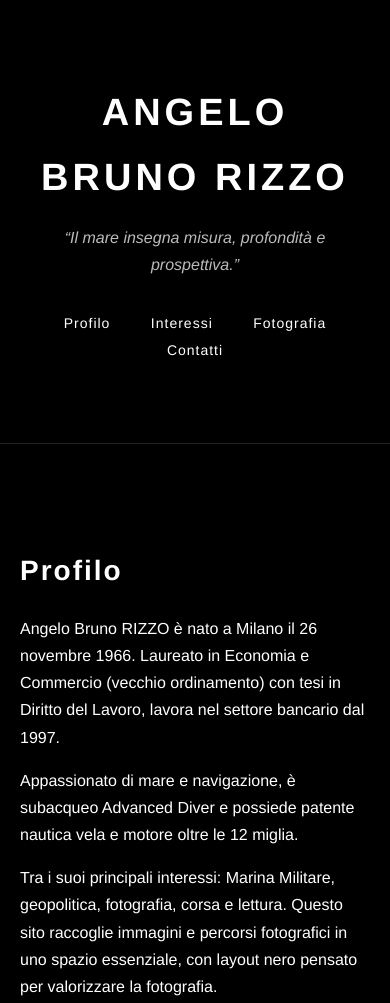
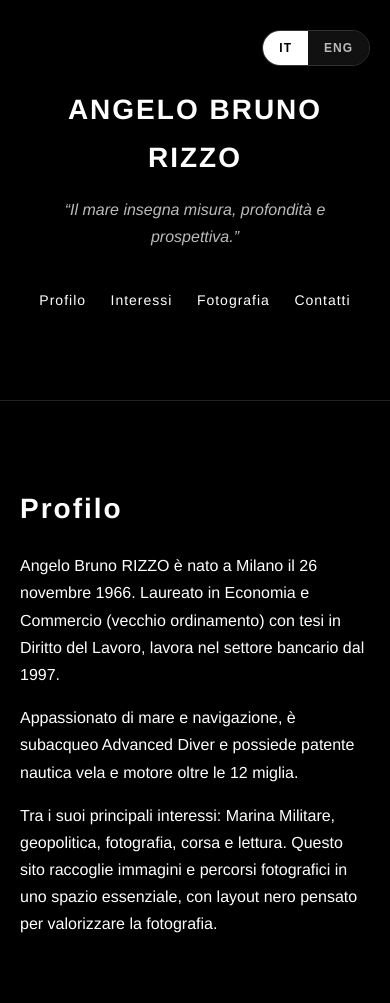
Before and after one commit to angelobrunorizzo/angelobrunorizzo-site, a plain HTML site: page index.html in a window 390 px wide. Shown: the top 1003 px of the page. Drawn offline with Linux system fonts and the light colour scheme.

Commit message:
Add files via upload

```diff
--- a/index.html
+++ b/index.html
@@ -8,64 +8,72 @@
 </head>
 <body>
   <header>
-  <h1>ANGELO BRUNO RIZZO</h1>
-  <p class="quote">“Il mare insegna misura, profondità e prospettiva.”</p>
+    <div class="topbar">
+      <div class="lang-switch" aria-label="Language switcher">
+        <button id="btn-it" class="lang-btn active" type="button">IT</button>
+        <button id="btn-en" class="lang-btn" type="button">ENG</button>
+      </div>
+    </div>
+
+    <h1 data-i18n="site_title">ANGELO BRUNO RIZZO</h1>
+    <p class="quote" data-i18n="quote">“Il mare insegna misura, profondità e prospettiva.”</p>
+
     <nav>
-    <a href="#profilo">Profilo</a>
-    <a href="#interessi">Interessi</a>
-    <a href="#fotografia">Fotografia</a>
-    <a href="#contatti">Contatti</a>
+      <a href="#profilo" data-i18n="nav_profile">Profilo</a>
+      <a href="#interessi" data-i18n="nav_interests">Interessi</a>
+      <a href="#fotografia" data-i18n="nav_photography">Fotografia</a>
+      <a href="#contatti" data-i18n="nav_contacts">Contatti</a>
     </nav>
   </header>
 
   <section id="profilo">
-  <h2>Profilo</h2>
-  <p>Angelo Bruno RIZZO è nato a Milano il 26 novembre 1966. Laureato in Economia e Commercio (vecchio ordinamento) con tesi in Diritto del Lavoro, lavora nel settore bancario dal 1997.</p>
-  <p>Appassionato di mare e navigazione, è subacqueo Advanced Diver e possiede patente nautica vela e motore oltre le 12 miglia.</p>
-  <p>Tra i suoi principali interessi: Marina Militare, geopolitica, fotografia, corsa e lettura. Questo sito raccoglie immagini e percorsi fotografici in uno spazio essenziale, con layout nero pensato per valorizzare la fotografia.</p>
+    <h2 data-i18n="profile_title">Profilo</h2>
+    <p data-i18n="profile_p1">Angelo Bruno RIZZO è nato a Milano il 26 novembre 1966. Laureato in Economia e Commercio (vecchio ordinamento) con tesi in Diritto del Lavoro, lavora nel settore bancario dal 1997.</p>
+    <p data-i18n="profile_p2">Appassionato di mare e navigazione, è subacqueo Advanced Diver e possiede patente nautica vela e motore oltre le 12 miglia.</p>
+    <p data-i18n="profile_p3">Tra i suoi principali interessi: Marina Militare, geopolitica, fotografia, corsa e lettura. Questo sito raccoglie immagini e percorsi fotografici in uno spazio essenziale, con layout nero pensato per valorizzare la fotografia.</p>
   </section>
 
   <section id="interessi">
-  <h2>Interessi</h2>
+    <h2 data-i18n="interests_title">Interessi</h2>
     <div class="grid">
-    <div class="card">Marina Militare</div>
-    <div class="card">Geopolitica</div>
-    <div class="card">Fotografia</div>
-    <div class="card">Corsa</div>
-    <div class="card">Lettura</div>
-    <div class="card">Mare</div>
+      <div class="card" data-i18n="interest_1">Marina Militare</div>
+      <div class="card" data-i18n="interest_2">Geopolitica</div>
+      <div class="card" data-i18n="interest_3">Fotografia</div>
+      <div class="card" data-i18n="interest_4">Corsa</div>
+      <div class="card" data-i18n="interest_5">Lettura</div>
+      <div class="card" data-i18n="interest_6">Mare</div>
     </div>
   </section>
 
   <section id="fotografia">
-  <h2>Fotografia</h2>
-  <p class="intro">La cartella <strong>images</strong> è inclusa nello ZIP. Sostituisci i file <strong>foto1.jpg</strong>, <strong>foto2.jpg</strong> e <strong>foto3.jpg</strong> con le tue fotografie mantenendo gli stessi nomi, oppure modifica i nomi nel file index.html.</p>
+    <h2 data-i18n="photo_title">Fotografia</h2>
+    <p class="intro" data-i18n="photo_intro">La cartella <strong>images</strong> è inclusa nello ZIP. Sostituisci i file <strong>foto1.jpg</strong>, <strong>foto2.jpg</strong> e <strong>foto3.jpg</strong> con le tue fotografie mantenendo gli stessi nomi, oppure modifica i nomi nel file index.html.</p>
 
     <div class="gallery">
       <div class="photo">
         <img src="images/foto1.jpg" alt="Foto 1">
-      <p>Mare</p>
+        <p data-i18n="caption_1">Mare</p>
       </div>
-
       <div class="photo">
         <img src="images/foto2.jpg" alt="Foto 2">
-      <p>Orizzonte</p>
+        <p data-i18n="caption_2">Orizzonte</p>
       </div>
-
       <div class="photo">
         <img src="images/foto3.jpg" alt="Foto 3">
-      <p>Paesaggio</p>
+        <p data-i18n="caption_3">Paesaggio</p>
       </div>
     </div>
   </section>
 
   <section id="contatti">
-  <h2>Contatti</h2>
-  <p>Email: <a href="mailto:angelobrunorizzo@gmail.com">angelobrunorizzo@gmail.com</a></p>
+    <h2 data-i18n="contacts_title">Contatti</h2>
+    <p><span data-i18n="email_label">Email:</span> <a href="mailto:angelobrunorizzo@gmail.com">angelobrunorizzo@gmail.com</a></p>
   </section>
 
   <footer>
     <p>© Angelo Bruno RIZZO</p>
   </footer>
+
+  <script src="script.js"></script>
 </body>
 </html>
--- a/script.js
+++ b/script.js
@@ -1,21 +1,72 @@
-(function () {
-  const counterEl = document.getElementById('visit-counter');
-  if (!counterEl) return;
+const translations = {
+  it: {
+    site_title: "ANGELO BRUNO RIZZO",
+    quote: "“Il mare insegna misura, profondità e prospettiva.”",
+    nav_profile: "Profilo",
+    nav_interests: "Interessi",
+    nav_photography: "Fotografia",
+    nav_contacts: "Contatti",
+    profile_title: "Profilo",
+    profile_p1: "Angelo Bruno RIZZO è nato a Milano il 26 novembre 1966. Laureato in Economia e Commercio (vecchio ordinamento) con tesi in Diritto del Lavoro, lavora nel settore bancario dal 1997.",
+    profile_p2: "Appassionato di mare e navigazione, è subacqueo Advanced Diver e possiede patente nautica vela e motore oltre le 12 miglia.",
+    profile_p3: "Tra i suoi principali interessi: Marina Militare, geopolitica, fotografia, corsa e lettura. Questo sito raccoglie immagini e percorsi fotografici in uno spazio essenziale, con layout nero pensato per valorizzare la fotografia.",
+    interests_title: "Interessi",
+    interest_1: "Marina Militare",
+    interest_2: "Geopolitica",
+    interest_3: "Fotografia",
+    interest_4: "Corsa",
+    interest_5: "Lettura",
+    interest_6: "Mare",
+    photo_title: "Fotografia",
+    photo_intro: "La cartella <strong>images</strong> è inclusa nello ZIP. Sostituisci i file <strong>foto1.jpg</strong>, <strong>foto2.jpg</strong> e <strong>foto3.jpg</strong> con le tue fotografie mantenendo gli stessi nomi, oppure modifica i nomi nel file index.html.",
+    caption_1: "Mare",
+    caption_2: "Orizzonte",
+    caption_3: "Paesaggio",
+    contacts_title: "Contatti",
+    email_label: "Email:"
+  },
+  en: {
+    site_title: "ANGELO BRUNO RIZZO",
+    quote: "“The sea teaches measure, depth, and perspective.”",
+    nav_profile: "Profile",
+    nav_interests: "Interests",
+    nav_photography: "Photography",
+    nav_contacts: "Contacts",
+    profile_title: "Profile",
+    profile_p1: "Angelo Bruno RIZZO was born in Milan on November 26, 1966. He graduated in Economics and Business with a thesis in Labour Law and has worked in the banking sector since 1997.",
+    profile_p2: "Passionate about the sea and navigation, he is an Advanced Diver and holds a sailing and motor boating license beyond 12 nautical miles.",
+    profile_p3: "His main interests include the Italian Navy, geopolitics, photography, running, and reading. This website gathers images and photographic paths in an essential space, with a black layout designed to enhance photography.",
+    interests_title: "Interests",
+    interest_1: "Italian Navy",
+    interest_2: "Geopolitics",
+    interest_3: "Photography",
+    interest_4: "Running",
+    interest_5: "Reading",
+    interest_6: "Sea",
+    photo_title: "Photography",
+    photo_intro: "The <strong>images</strong> folder is included in the ZIP file. Replace <strong>foto1.jpg</strong>, <strong>foto2.jpg</strong>, and <strong>foto3.jpg</strong> with your own photographs using the same file names, or edit the file names in index.html.",
+    caption_1: "Sea",
+    caption_2: "Horizon",
+    caption_3: "Landscape",
+    contacts_title: "Contacts",
+    email_label: "Email:"
+  }
+};
 
-  const namespace = 'angelo-bruno-rizzo';
-  const key = 'portfolio-visit-counter';
+function setLanguage(lang) {
+  document.documentElement.lang = lang;
+  document.querySelectorAll('[data-i18n]').forEach((el) => {
+    const key = el.getAttribute('data-i18n');
+    if (translations[lang][key] !== undefined) {
+      el.innerHTML = translations[lang][key];
+    }
+  });
+  document.getElementById('btn-it').classList.toggle('active', lang === 'it');
+  document.getElementById('btn-en').classList.toggle('active', lang === 'en');
+  localStorage.setItem('siteLanguage', lang);
+}
 
-  async function updateCounter() {
-    try {
-      const response = await fetch(`https://api.countapi.xyz/hit/${namespace}/${key}`);
-      if (!response.ok) throw new Error('Errore HTTP');
-      const data = await response.json();
-      counterEl.textContent = typeof data.value === 'number' ? String(data.value) : '—';
-    } catch (error) {
-      console.error('Contatore visite non disponibile:', error);
-      counterEl.textContent = 'non disponibile';
-    }
-  }
+document.getElementById('btn-it').addEventListener('click', () => setLanguage('it'));
+document.getElementById('btn-en').addEventListener('click', () => setLanguage('en'));
 
-  updateCounter();
-})();
+setLanguage(localStorage.getItem('siteLanguage') || 'it');
--- a/style.css
+++ b/style.css
@@ -7,8 +7,38 @@ line-height:1.7;
 }
 header{
   text-align:center;
-padding:80px 20px;
+  padding:30px 20px 80px 20px;
   border-bottom:1px solid #222;
+}
+.topbar{
+  max-width:1100px;
+  margin:0 auto 20px auto;
+  display:flex;
+  justify-content:flex-end;
+}
+.lang-switch{
+  display:inline-flex;
+  border:1px solid #333;
+  border-radius:999px;
+  overflow:hidden;
+}
+.lang-btn{
+  background:#111;
+  color:#bbb;
+  border:none;
+  padding:10px 16px;
+  cursor:pointer;
+  font-size:12px;
+  letter-spacing:1px;
+  font-weight:700;
+}
+.lang-btn:hover{
+  background:#1a1a1a;
+  color:#fff;
+}
+.lang-btn.active{
+  background:#fff;
+  color:#000;
 }
 h1{
   letter-spacing:4px;
@@ -82,3 +112,16 @@ padding:60px;
   border-top:1px solid #222;
   color:#aaa;
 }
+@media (max-width: 700px){
+  h1{
+    font-size:28px;
+    letter-spacing:2px;
+  }
+  nav a{
+    display:inline-block;
+    margin:8px 10px;
+  }
+  section{
+    padding:60px 20px;
+  }
+}
```
Also changed, not shown: README.txt. Lines whose indentation alone changed are shown as unchanged.
